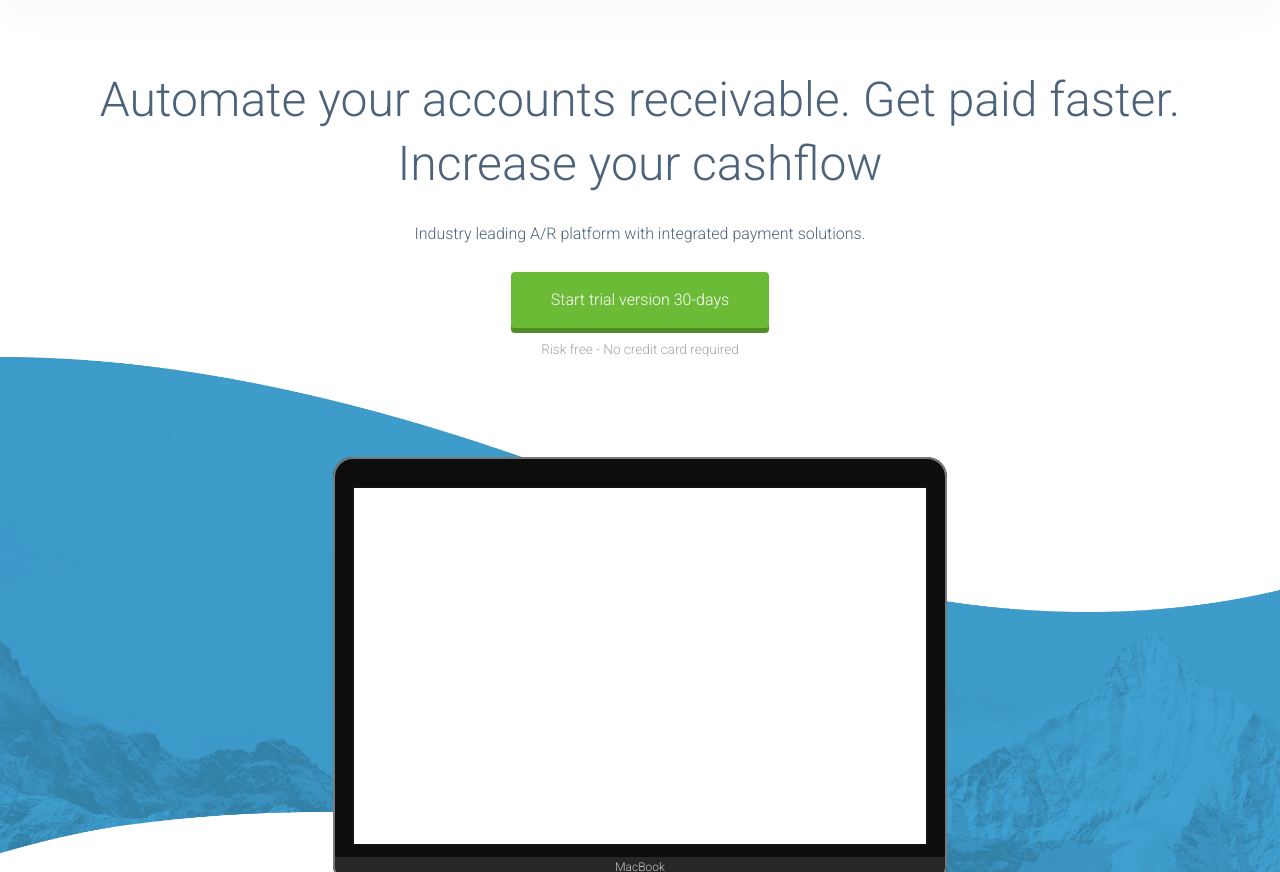
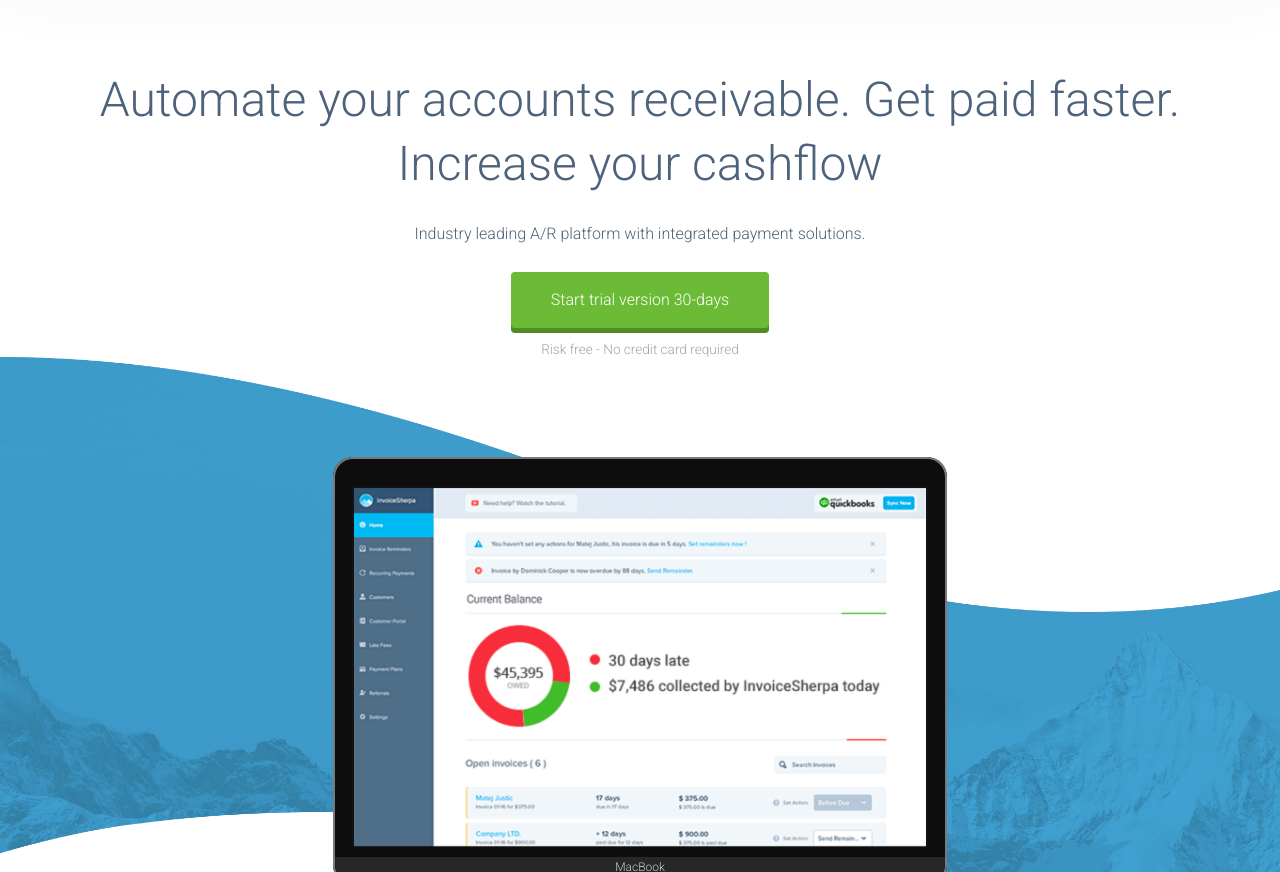
Before and after one commit to iLunts/photobel-landing, a website: page index.html in a window 1280 px wide. Shown: the part 72-944 px from the top of the page. Drawn offline with Linux system fonts and the light colour scheme.

Commit message:
Fixed image absolutly path

```diff
--- a/index.html
+++ b/index.html
@@ -59,13 +59,17 @@
             </div>
         </div>
 
-        <div class="block block--main">
+        <div class="block block--main" style="background-image: url('content/img/block/blue-wave.png')">
             <div class="contaner">
                 <div class="grid">
                     <div class="col--1-1">
                         <div class="device device-macbook device-spacegray">
                             <div class="device-frame">
-                                <div class="device-content"></div>
+                                <div class="device-content">
+                                    <div class="device-image" style="background-image: url('content/img/main/main-image.png')">
+                                        <img src="content/img/main/main-image.png" alt="">
+                                    </div>
+                                </div>
                             </div>
                             <div class="device-stripe"></div>
                             <div class="device-header">
--- a/websrc/less/device.less
+++ b/websrc/less/device.less
@@ -46,6 +46,15 @@
 			text-align: center;
 			width: 200px;
 			z-index: 1;
+		}
+	}
+	.device-image{
+		background-size: cover;
+		background-position: center;
+		background-repeat: no-repeat;
+
+		img{
+			opacity: 0;
 		}
 	}
 	.device-shadow{
```
Also changed, not shown: content/css/style.min.css, content/img/main/main-image.png (added).
